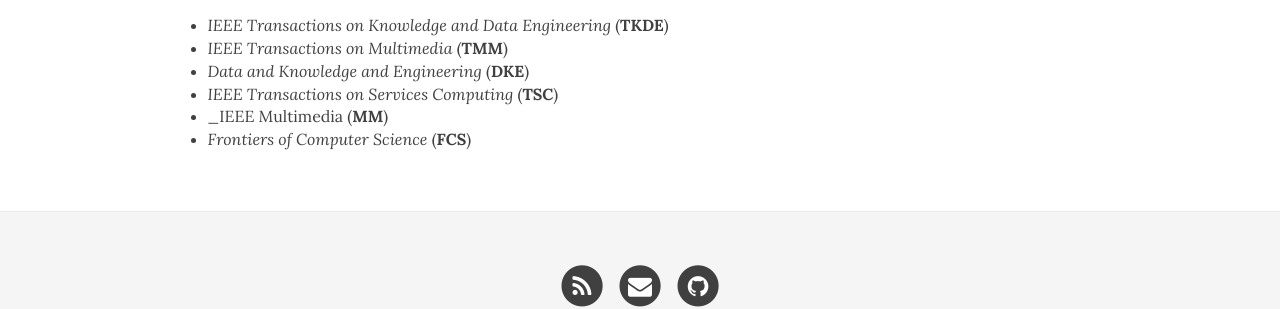
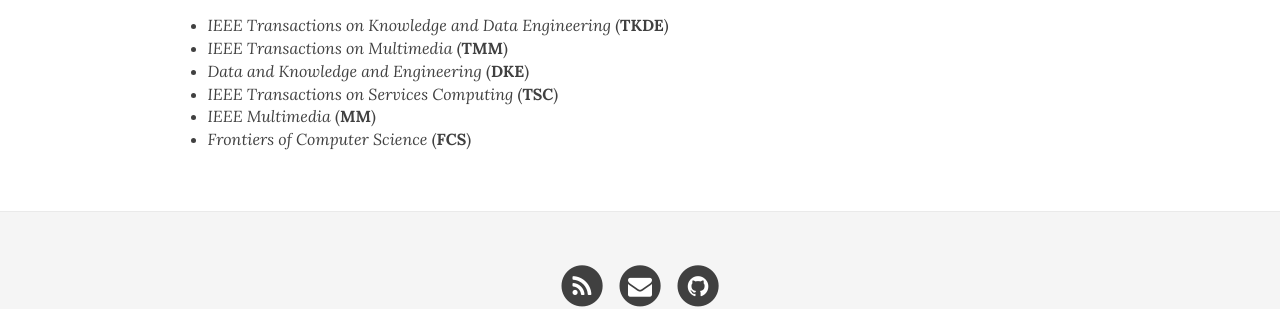
Before and after one commit to zzudb/zzudb.github.io, a Jekyll site: the page built from pages/services.md, in a window 1280 px wide and 1188 px high. Shown: the part 743-1052 px from the top of the window. Built offline with Jekyll 4.4.1, drawn with Linux system fonts in a browser that asks for light colours; nearby versions of some CDN libraries; our own code applies the rules of GitHub Pages for plain Markdown files.

```diff
--- a/pages/services.md
+++ b/pages/services.md
@@ -19,5 +19,5 @@
 - _IEEE Transactions on Multimedia_ (**TMM**)
 - _Data and Knowledge and Engineering_ (**DKE**)
 - _IEEE Transactions on Services Computing_ (**TSC**)
-- _IEEE Multimedia (**MM**)
+- _IEEE Multimedia_ (**MM**)
 - _Frontiers of Computer Science_ (**FCS**)
```
